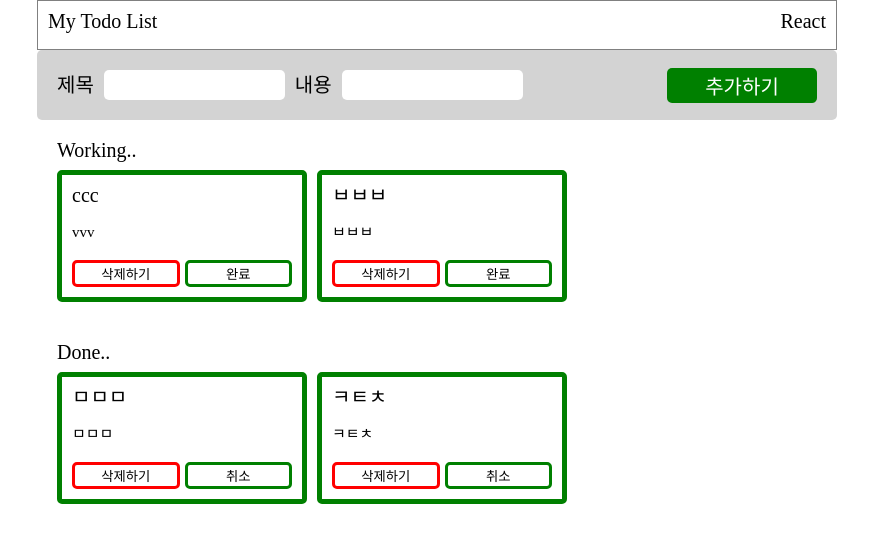
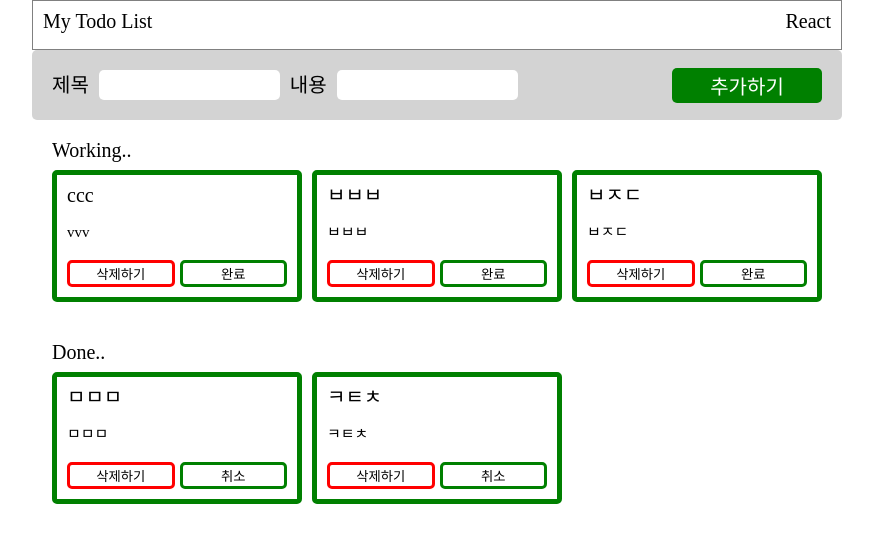
Before and after one commit to baram55/to-do-list-2, a React (Vite) app: page / in a window 1280 px wide. Shown: the top 542 px of the page, without its empty margins (203-1076 px from the left). Built offline with nearby package versions, Linux system fonts and the light colour scheme; data requests are answered from the project's data file.

Commit message:
Feat : todo 목록 공통 컴포넌트 생성

```diff
--- a/db.json
+++ b/db.json
@@ -23,6 +23,12 @@
       "title": "ㅂㅂㅂ",
       "content": "ㅂㅂㅂ",
       "isDone": false
+    },
+    {
+      "id": "30018b73-0c86-48a0-a17d-9eff46ebca77",
+      "title": "ㅂㅈㄷ",
+      "content": "ㅂㅈㄷ",
+      "isDone": false
     }
   ]
 }
--- a/src/App.tsx
+++ b/src/App.tsx
@@ -1,76 +1,14 @@
 import styled from "styled-components";
 import { ButtonType } from "@/types/ButtonType";
 import { Button } from "@/components/common/Button";
-import { useState } from "react";
-import { getTodos, addTodo, deleteTodo, editTodo } from "@/api/todosAPI";
-import {
-  QueryClient,
-  useMutation,
-  useQuery,
-  useQueryClient,
-} from "react-query";
-import { v4 as uuidv4 } from "uuid";
-import { Todo } from "./types/todoTypes";
-
-const useInput = (queryClient: QueryClient) => {
-  const [title, setTitle] = useState("");
-  const [content, setContent] = useState("");
-  const addMutation = useMutation(addTodo, {
-    onSuccess: () => {
-      queryClient.invalidateQueries("todos");
-    },
-  });
-  const addButtonHandler = (e: React.MouseEvent) => {
-    e.preventDefault();
-    if (title === "" || content === "")
-      return alert("내용 또는 내용을 입력하세요.");
-
-    addMutation.mutate({
-      id: uuidv4(),
-      title,
-      content,
-      isDone: false,
-    });
-  };
-
-  return { title, setTitle, content, setContent, addButtonHandler };
-};
-
-const useDeleteTodo = (queryClient: QueryClient) => {
-  const deleteMutation = useMutation(deleteTodo, {
-    onSuccess: () => {
-      queryClient.invalidateQueries("todos");
-    },
-  });
-
-  const deleteButtonHandler = (item: Todo) => {
-    deleteMutation.mutate(item.id);
-  };
-
-  return deleteButtonHandler;
-};
-
-const useEditTodo = (queryClient: QueryClient) => {
-  const editMutation = useMutation(editTodo, {
-    onSuccess: () => {
-      queryClient.invalidateQueries("todos");
-    },
-  });
-
-  const completeButtonHandler = (item: Todo) => {
-    editMutation.mutate({ ...item, isDone: true });
-  };
-
-  const cancelButtonHandler = (item: Todo) => {
-    editMutation.mutate({ ...item, isDone: false });
-  };
-
-  return { completeButtonHandler, cancelButtonHandler };
-};
+import { getTodos } from "@/api/todosAPI";
+import { useQuery, useQueryClient } from "react-query";
+import { useDeleteTodo, useEditTodo, useInput } from "./hooks/todoHooks";
+import { TodoItem } from "./components/common/TodoItem";
 
 function App() {
+  const queryClient = useQueryClient();
   const { isLoading, isError, data } = useQuery("todos", getTodos);
-  const queryClient = useQueryClient();
   const { title, setTitle, content, setContent, addButtonHandler } =
     useInput(queryClient);
   const deleteButtonHandler = useDeleteTodo(queryClient);
@@ -124,20 +62,12 @@ function App() {
                 data
                   .filter((item) => item.isDone === false)
                   .map((item) => (
-                    <WorkingTodoContainer>
-                      <WorkingTodoTitle>{item.title}</WorkingTodoTitle>
-                      <WorkingTodoContent>{item.content}</WorkingTodoContent>
-                      <WorkingButtonContainer>
-                        <Button
-                          type={ButtonType.DELETE}
-                          onClick={() => deleteButtonHandler(item)}
-                        />
-                        <Button
-                          type={ButtonType.COMPLETE}
-                          onClick={() => completeButtonHandler(item)}
-                        />
-                      </WorkingButtonContainer>
-                    </WorkingTodoContainer>
+                    <TodoItem
+                      item={item}
+                      type={ButtonType.COMPLETE}
+                      deleteHandler={() => deleteButtonHandler(item)}
+                      editHandler={() => completeButtonHandler(item)}
+                    />
                   ))
               ) : (
                 <p>작업 중인 todo가 없습니다.</p>
@@ -151,20 +81,12 @@ function App() {
                 data
                   .filter((item) => item.isDone === true)
                   .map((item) => (
-                    <DoneTodoContainer>
-                      <DoneTodoTitle>{item.title}</DoneTodoTitle>
-                      <DoneTodoContent>{item.content}</DoneTodoContent>
-                      <DoneButtonContainer>
-                        <Button
-                          type={ButtonType.DELETE}
-                          onClick={() => deleteButtonHandler(item)}
-                        />
-                        <Button
-                          type={ButtonType.CANCEL}
-                          onClick={() => cancelButtonHandler(item)}
-                        />
-                      </DoneButtonContainer>
-                    </DoneTodoContainer>
+                    <TodoItem
+                      item={item}
+                      type={ButtonType.CANCEL}
+                      deleteHandler={() => deleteButtonHandler(item)}
+                      editHandler={() => cancelButtonHandler(item)}
+                    />
                   ))
               ) : (
                 <p>작업이 완료된 todo가 없습니다.</p>
@@ -268,30 +190,6 @@ const WorkingList = styled.ul`
   gap: 10px;
 `;
 
-const WorkingTodoContainer = styled.li`
-  display: flex;
-  flex-direction: column;
-  border: 5px green solid;
-  border-radius: 5px;
-  width: 250px;
-  padding: 10px;
-  gap: 20px;
-`;
-
-const WorkingTodoTitle = styled.h3`
-  font-size: 20px;
-`;
-
-const WorkingTodoContent = styled.p`
-  font-size: 15px;
-`;
-
-const WorkingButtonContainer = styled.div`
-  display: flex;
-  flex-direction: row;
-  gap: 5px;
-`;
-
 const DoneContainer = styled.section`
   display: flex;
   flex-direction: column;
@@ -308,27 +206,3 @@ const DoneList = styled.ul`
   flex-direction: row;
   gap: 10px;
 `;
-
-const DoneTodoContainer = styled.li`
-  display: flex;
-  flex-direction: column;
-  border: 5px green solid;
-  border-radius: 5px;
-  width: 250px;
-  padding: 10px;
-  gap: 20px;
-`;
-
-const DoneTodoTitle = styled.h3`
-  font-size: 20px;
-`;
-
-const DoneTodoContent = styled.p`
-  font-size: 15px;
-`;
-
-const DoneButtonContainer = styled.div`
-  display: flex;
-  flex-direction: row;
-  gap: 5px;
-`;
--- a/src/components/common/TodoItem.tsx
+++ b/src/components/common/TodoItem.tsx
@@ -1,5 +1,52 @@
 import React from "react";
+import styled from "styled-components";
+import { Button } from "./Button";
+import { Todo } from "@/types/todoTypes";
+import { ButtonType, ButtonUnionType } from "@/types/ButtonType";
 
-export const TodoItem = () => {
-  return <div>TodoItem</div>;
+export const TodoItem = ({
+  item,
+  type,
+  deleteHandler,
+  editHandler,
+}: {
+  item: Todo;
+  type: ButtonUnionType;
+  deleteHandler: (item: Todo) => void;
+  editHandler: (item: Todo) => void;
+}) => {
+  return (
+    <TodoListContainer>
+      <TodoTitle>{item.title}</TodoTitle>
+      <TodoContent>{item.content}</TodoContent>
+      <ButtonContainer>
+        <Button type={ButtonType.DELETE} onClick={() => deleteHandler(item)} />
+        <Button type={type} onClick={() => editHandler(item)} />
+      </ButtonContainer>
+    </TodoListContainer>
+  );
 };
+
+const TodoListContainer = styled.li`
+  display: flex;
+  flex-direction: column;
+  border: 5px green solid;
+  border-radius: 5px;
+  width: 250px;
+  padding: 10px;
+  gap: 20px;
+`;
+
+const TodoTitle = styled.h3`
+  font-size: 20px;
+`;
+
+const TodoContent = styled.p`
+  font-size: 15px;
+`;
+
+const ButtonContainer = styled.div`
+  display: flex;
+  flex-direction: row;
+  gap: 5px;
+`;
--- /dev/null
+++ b/src/hooks/todoHooks.ts
@@ -0,0 +1,61 @@
+import { addTodo, deleteTodo, editTodo } from "@/api/todosAPI";
+import { Todo } from "@/types/todoTypes";
+import { useState } from "react";
+import { QueryClient, useMutation } from "react-query";
+import { v4 as uuidv4 } from "uuid";
+
+export const useInput = (queryClient: QueryClient) => {
+  const [title, setTitle] = useState("");
+  const [content, setContent] = useState("");
+  const addMutation = useMutation(addTodo, {
+    onSuccess: () => {
+      queryClient.invalidateQueries("todos");
+    },
+  });
+  const addButtonHandler = (e: React.MouseEvent) => {
+    e.preventDefault();
+    if (title === "" || content === "")
+      return alert("내용 또는 내용을 입력하세요.");
+
+    addMutation.mutate({
+      id: uuidv4(),
+      title,
+      content,
+      isDone: false,
+    });
+  };
+
+  return { title, setTitle, content, setContent, addButtonHandler };
+};
+
+export const useDeleteTodo = (queryClient: QueryClient) => {
+  const deleteMutation = useMutation(deleteTodo, {
+    onSuccess: () => {
+      queryClient.invalidateQueries("todos");
+    },
+  });
+
+  const deleteButtonHandler = (item: Todo) => {
+    deleteMutation.mutate(item.id);
+  };
+
+  return deleteButtonHandler;
+};
+
+export const useEditTodo = (queryClient: QueryClient) => {
+  const editMutation = useMutation(editTodo, {
+    onSuccess: () => {
+      queryClient.invalidateQueries("todos");
+    },
+  });
+
+  const completeButtonHandler = (item: Todo) => {
+    editMutation.mutate({ ...item, isDone: true });
+  };
+
+  const cancelButtonHandler = (item: Todo) => {
+    editMutation.mutate({ ...item, isDone: false });
+  };
+
+  return { completeButtonHandler, cancelButtonHandler };
+};
```
